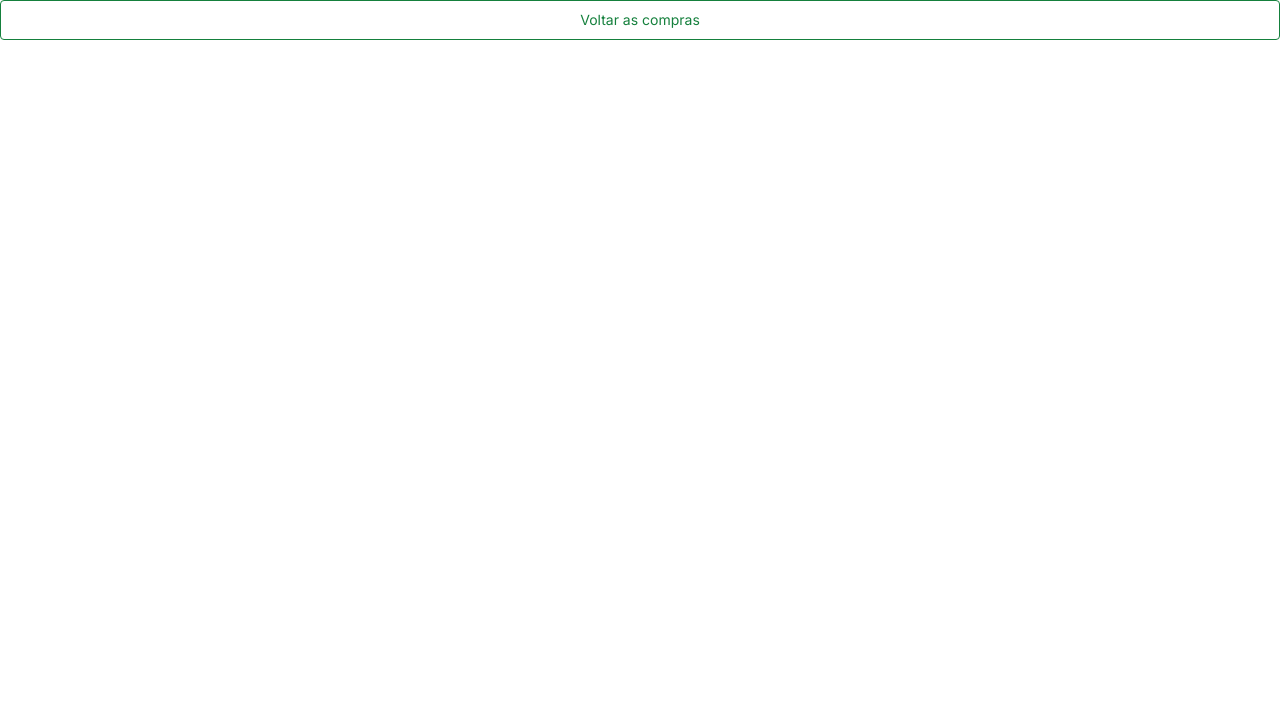
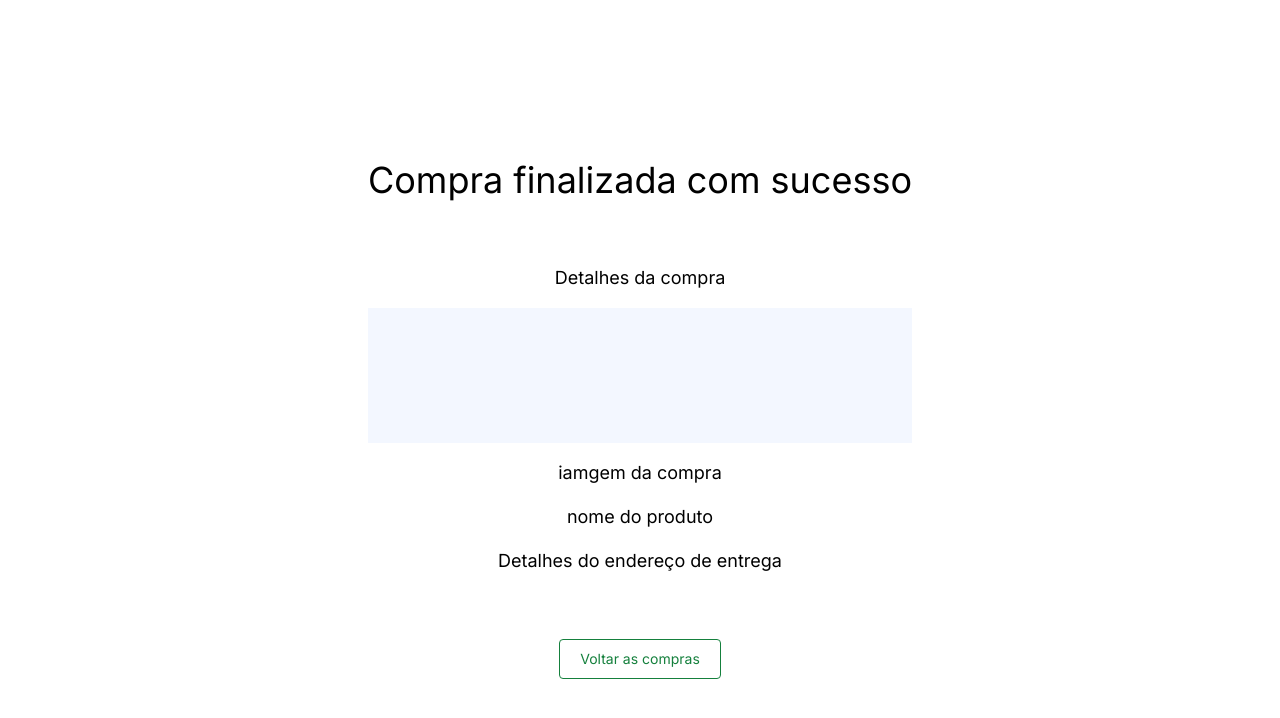
Before and after one commit to JhulyBastos/projeto-loja, a Next.js app: page /Confirmed in a window 1280 px wide. Shown: the top 718 px of the page. Built offline with nearby package versions, Linux system fonts and the light colour scheme.

Commit message:
Shopping cart fix

```diff
--- a/package.json
+++ b/package.json
@@ -12,7 +12,8 @@
     "lucide-react": "^0.417.0",
     "next": "14.2.5",
     "react": "^18",
-    "react-dom": "^18"
+    "react-dom": "^18",
+    "react-hook-form": "^7.53.1"
   },
   "devDependencies": {
     "@types/node": "^20",
--- a/src/app/Confirmed/page.tsx
+++ b/src/app/Confirmed/page.tsx
@@ -1,10 +1,43 @@
+"use client";
 import { Button } from "@/components/Button";
-import { useRouter } from "next/navigation";
+import { usePathname, useRouter } from "next/navigation";
+import { useEffect, useState } from "react";
+import { shoes } from "@/data/shoes";
+import { Shoe } from "@/types/Shoe";
 
-export default function ConfirmedPurchase() {
+export default function Confirmed() {
   const router = useRouter();
+  const pathname = usePathname();
+  const id = pathname.replace("/", "");
+  const [shoe, setShoe] = useState<Shoe>();
+
+  useEffect(() => {
+    if (id) {
+      const foundShoe = shoes.find(
+        (shoe) => shoe.id === parseInt(id as string)
+      );
+      setShoe(foundShoe);
+    }
+  }, [id]);
+
   return (
+    <>
       <div className="w-full h-full bg-white">
+        <div className="w-full h-full flex flex-col justify-between items-center py-40">
+          <div className="text-black">
+            <h1 className="text-black text-4xl text-center">
+              Compra finalizada com sucesso
+            </h1>
+            <div className="text-center py-16 flex flex-col gap-4 text-lg">
+              <p>Detalhes da compra</p>
+              <div className=" flex justify-center items-center text-center bg-dark-10">
+                <img className="w-[225] h-[135px]" src={shoe?.imagem} alt="" />
+              </div>
+              <p>iamgem da compra</p>
+              <p>nome do produto</p>
+              <p>Detalhes do endereço de entrega</p>
+            </div>
+          </div>
           <div>
             <Button
               onClick={() => router.push("/")}
@@ -14,5 +47,7 @@ export default function ConfirmedPurchase() {
             </Button>
           </div>
         </div>
+      </div>
+    </>
   );
 }
--- a/src/app/[id]/page.tsx
+++ b/src/app/[id]/page.tsx
@@ -7,7 +7,6 @@ import Profile from "@/components/Profile";
 import ShippingDetails from "@/components/ShippingDetails";
 import { shoes } from "@/data/shoes";
 import { Shoe } from "@/types/Shoe";
-
 import { usePathname, useRouter } from "next/navigation";
 import { useEffect, useState } from "react";
 
--- a/src/app/page.tsx
+++ b/src/app/page.tsx
@@ -1,3 +1,4 @@
+/* eslint-disable @next/next/no-img-element */
 import { Card } from "@/components/Card";
 import { shoes } from "@/data/shoes";
 import { Shoe } from "@/types/Shoe";
--- a/src/components/Payment/index.tsx
+++ b/src/components/Payment/index.tsx
@@ -1,6 +1,7 @@
 import { useRouter } from "next/navigation";
 import { Button } from "../Button";
 import { Input } from "../Input";
+import { useFormContext } from "react-hook-form";
 
 export interface StepProps {
   nextStep: () => void;
@@ -8,22 +9,19 @@ export interface StepProps {
 
 export default function Payment({ nextStep }: StepProps) {
   const router = useRouter();
+  const metodos = useFormContext();
   return (
     <div className="flex flex-col gap-10">
       <div>
         <h1 className="text-black text-xl py-7">Detalhes do pagamento</h1>
         <div className="flex flex-col  gap-6">
           <div>
-            <p className="text-black text-sm">Usar cartão salvo</p>
-            <Input placeholder="Usar cartão salvo" />
+            <p className="text-black text-sm">Número do cartão</p>
+            <Input placeholder="Número do cartão" />
           </div>
           <div>
             <p className="text-black text-sm">Nome no cartão</p>
-            <Input placeholder="Nome no cartão" />
-          </div>
-          <div>
-            <p className="text-black text-sm">Número do cartão</p>
-            <Input placeholder="Número do cartão" />
+            <Input type="number" placeholder="Nome no cartão" />
           </div>
           <div className="flex justify-between gap-4">
             <div>
--- a/src/components/Profile/index.tsx
+++ b/src/components/Profile/index.tsx
@@ -2,6 +2,7 @@ import { useRouter } from "next/navigation";
 import { Button } from "../Button";
 import { Input } from "../Input";
 import Payment from "../Payment";
+import { useForm } from "react-hook-form";
 
 export interface StepProps {
   nextStep: () => void;
```
Also changed, not shown: src/components/ShippingDetails/index.tsx (+7 -2 lines), src/types/payment.ts (added, +7 -0 lines), 1 other file (tests, documents, lock files or other folders). Lines whose indentation alone changed are shown as unchanged.
